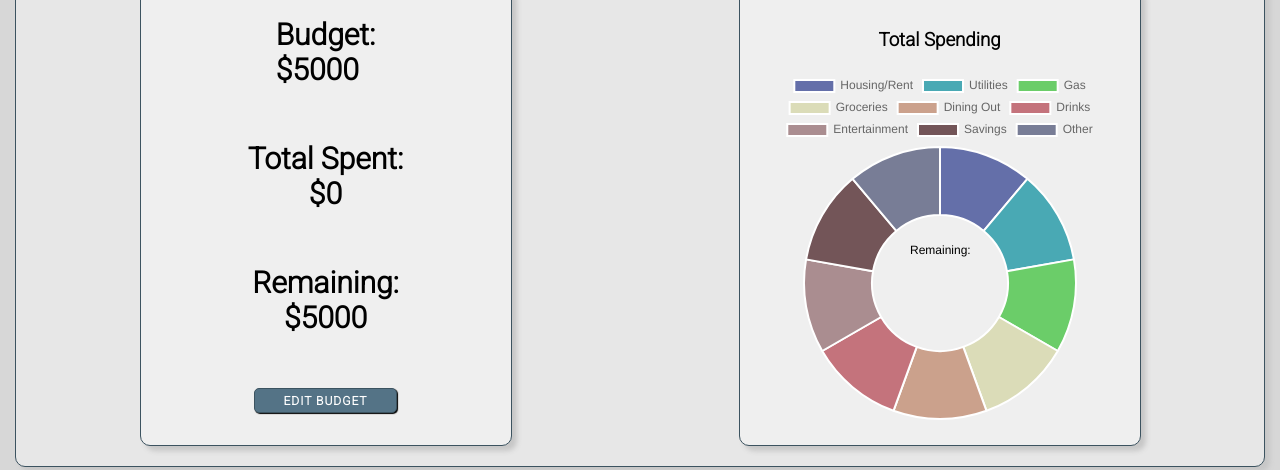
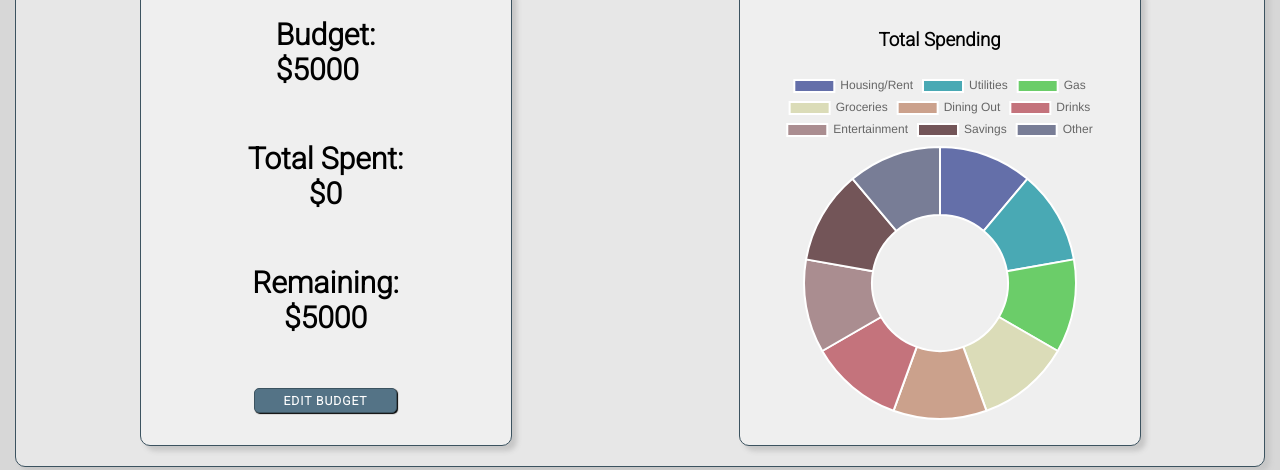
Before and after one commit to Tassled-Wobbegongs/pockets, a React app: page / in a window 1280 px wide. Shown: the part 793-1263 px from the top of the page. Built offline with nearby package versions, Linux system fonts and the light colour scheme; no server answers; a web font is replaced by a local one.

Commit message:
Minor tweaks to remove center text from graph

```diff
--- a/client/components/pieChart.jsx
+++ b/client/components/pieChart.jsx
@@ -99,7 +99,7 @@ class PieChart extends Component {
             var fontSize = '50px';
              ctx.font = fontSize + "em sans-serif";
              ctx.textBaseline = "top";
-             var text = "Remaining:",
+             var text = "",
              textX = Math.round((width - ctx.measureText(text).width) / 2),
              textY = height / 2;
              ctx.fillText(text, textX, textY);
```
